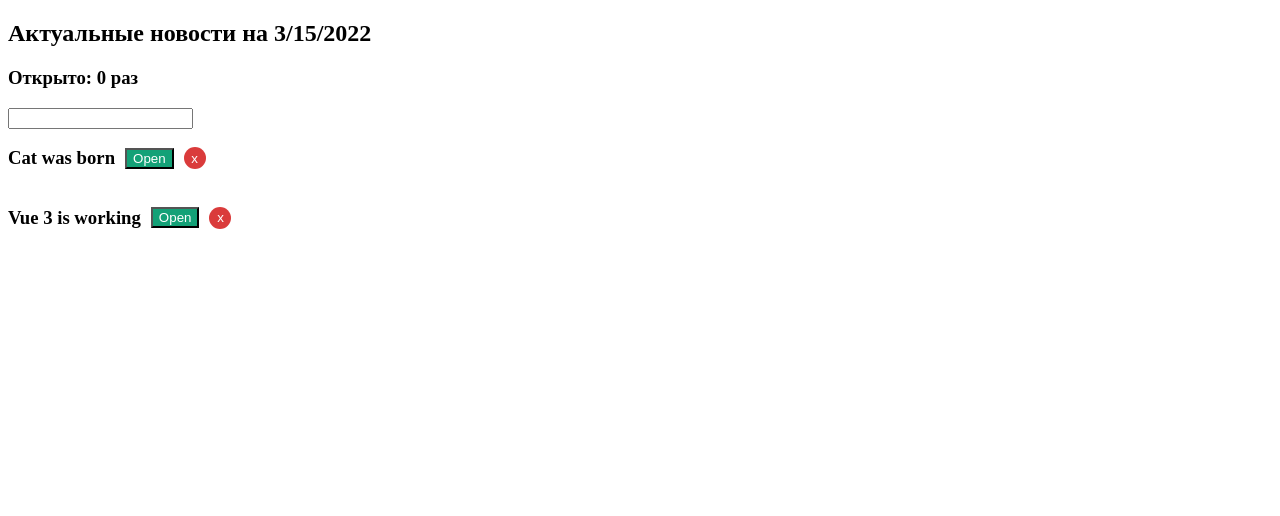
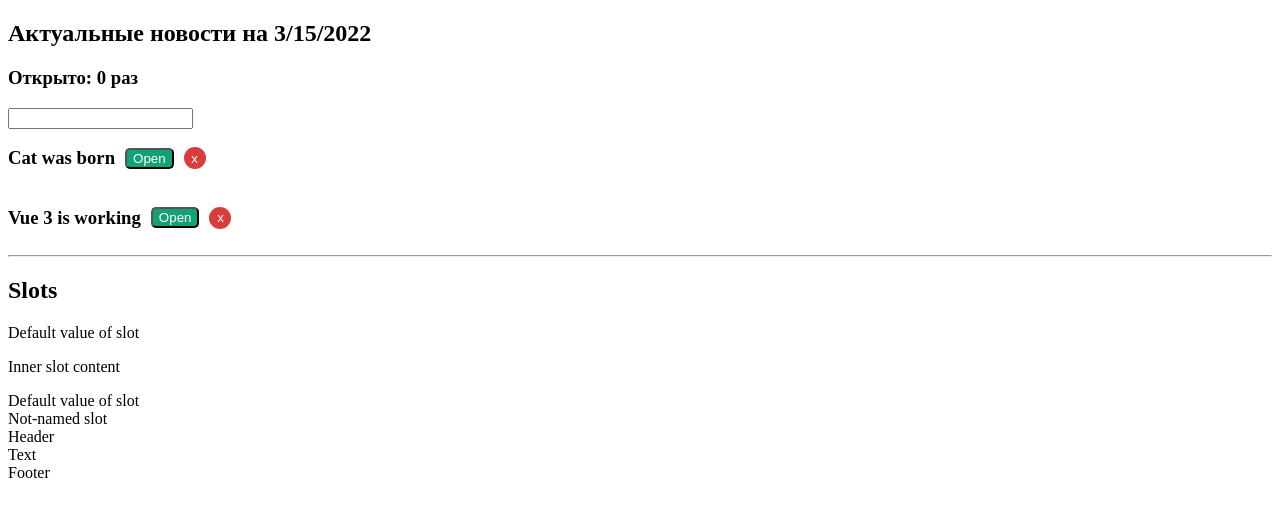
Before and after one commit to bamfl/vue, a Vue app in the folder module-06-vue-components/: page / in a window 1280 px wide. Shown: the top 516 px of the page. Built offline with nearby package versions, Linux system fonts and the light colour scheme.

Commit message:
feat: add provide/inject, slots

```diff
--- a/module-06-vue-components/src/App.vue
+++ b/module-06-vue-components/src/App.vue
@@ -9,9 +9,37 @@
     @removeNewsItem="removeNewsItem"
     @growOpenCounter="growOpenCounter"
   />
+
+  <hr />
+  <h2>Slots</h2>
+  <SlotSimple />
+  <SlotSimple>
+    <p>Inner slot content</p>
+  </SlotSimple>
+
+  <SlotsNamed></SlotsNamed>
+  <SlotsNamed>
+    <div>Not-named slot</div>
+
+    <template v-slot:header>
+      <div>Header</div>
+    </template>
+
+    <template v-slot:text>
+      <div>Text</div>
+    </template>
+
+    <!-- v-slot: === # -->
+    <template #footer>
+      <div>Footer</div>
+    </template>
+  </SlotsNamed>
 </template>
 
 <script>
+import { computed } from 'vue';
+import SlotsNamed from './components/SlotsNamed.vue';
+import SlotSimple from './components/SlotSimple.vue';
 import NewsList from './components/NewsList.vue';
 import NewsInput from './components/NewsInput.vue';
 
@@ -20,6 +48,8 @@ export default {
   components: {
     NewsList,
     NewsInput,
+    SlotSimple,
+    SlotsNamed,
   },
   data() {
     return {
@@ -37,6 +67,11 @@ export default {
       openCount: 0,
     };
   },
+  provide() {
+    return {
+      news: computed(() => this.news),
+    };
+  },
   methods: {
     addNewsItem(newsObj) {
       this.news.push(newsObj);
--- /dev/null
+++ b/module-06-vue-components/src/components/NewsButton.vue
@@ -0,0 +1,40 @@
+<template>
+  <button :class="['btn', color]" @click="$emit('btnClick')">
+    <slot />
+  </button>
+</template>
+
+<script>
+export default {
+  emits: ['btnClick'],
+  props: {
+    color: {
+      type: String,
+      default: '',
+      validator(value) {
+        return ['open', 'close'].includes(value);
+      },
+    },
+  },
+};
+</script>
+
+<style lang="scss" scoped>
+.open {
+  background: rgb(19, 161, 119);
+  color: white;
+  margin: 0 0 0 10px;
+  cursor: pointer;
+  border-radius: 5px;
+}
+.close {
+  cursor: pointer;
+  margin: 0 0 0 10px;
+  border-radius: 50%;
+  background: rgb(218, 59, 59);
+  color: white;
+  border: none;
+  width: 22px;
+  height: 22px;
+}
+</style>
--- a/module-06-vue-components/src/components/NewsItem.vue
+++ b/module-06-vue-components/src/components/NewsItem.vue
@@ -1,17 +1,24 @@
 <template>
   <div class="row items-center">
     <h3>{{ newsItem.title }}</h3>
-    <button @click="toggleNewsItem" class="open">{{ isOpen ? 'Close' : 'Open' }}</button>
-    <button @click="removeNewsItem" class="delete">x</button>
+    <NewsButton @btnClick="toggleNewsItem" color="open">{{ isOpen ? 'Close' : 'Open' }}</NewsButton>
+    <NewsButton @btnClick="removeNewsItem" color="close">x</NewsButton>
   </div>
 
   <div v-if="isOpen">
     {{ newsItem.text }}
+    <hr />
+    <div>All news:</div>
+    <NewsItemList></NewsItemList>
   </div>
 </template>
 
 <script>
+import NewsItemList from './NewsItemList.vue';
+import NewsButton from './NewsButton.vue';
+
 export default {
+  components: { NewsButton, NewsItemList },
   name: 'NewsItem',
   emits: ['remove-news-item', 'grow-open-counter'],
   props: {
@@ -42,21 +49,4 @@ export default {
 };
 </script>
 
-<style lang="scss" scoped>
-.delete {
-  cursor: pointer;
-  margin: 0 0 0 10px;
-  border-radius: 50%;
-  background: rgb(218, 59, 59);
-  color: white;
-  border: none;
-  width: 22px;
-  height: 22px;
-}
-.open {
-  background: rgb(19, 161, 119);
-  color: white;
-  margin: 0 0 0 10px;
-  cursor: pointer;
-}
-</style>
+<style lang="scss" scoped></style>
--- /dev/null
+++ b/module-06-vue-components/src/components/NewsItemList.vue
@@ -0,0 +1,20 @@
+<template>
+  <ul>
+    <li v-for="newsItem in news" :key="newsItem">
+      - {{ newsItem.title }}
+    </li>
+  </ul>
+</template>
+
+<script>
+export default {
+  inject: ['news'],
+};
+</script>
+
+<style lang="scss" scoped>
+  ul {
+    margin: 0;
+    padding: 0;
+  }
+</style>
--- /dev/null
+++ b/module-06-vue-components/src/components/SlotSimple.vue
@@ -0,0 +1,9 @@
+<template>
+  <slot>Default value of slot</slot>
+</template>
+
+<script>
+export default {};
+</script>
+
+<style lang="scss" scoped></style>
--- /dev/null
+++ b/module-06-vue-components/src/components/SlotsNamed.vue
@@ -0,0 +1,13 @@
+<template>
+  <!-- name="default" -->
+  <slot>Default value of slot </slot>
+  <slot name="header"></slot>
+  <slot name="text"></slot>
+  <slot name="footer"></slot>
+</template>
+
+<script>
+export default {};
+</script>
+
+<style lang="scss" scoped></style>
--- a/module-06-vue-components/src/main.js
+++ b/module-06-vue-components/src/main.js
@@ -3,4 +3,5 @@ import { createApp } from 'vue';
 import App from './App.vue';
 
 const app = createApp(App);
+app.config.unwrapInjectedRef = true;
 app.mount('#app');
```
